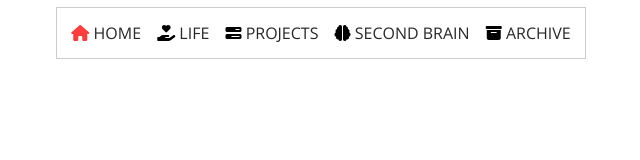
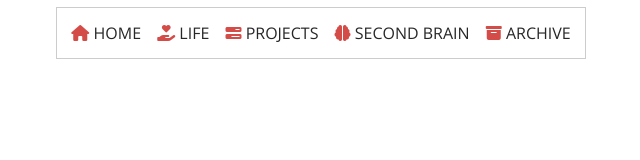
Before and after one commit to nasar7200/notion_navigation, a plain HTML site: page index.html in a window 1280 px wide. Shown: the whole page, without its empty margins (319-959 px from the left). Drawn offline with nearby package versions, Linux system fonts and the light colour scheme.

Commit message:
Update index.html

```diff
--- a/index.html
+++ b/index.html
@@ -58,11 +58,11 @@
 <body>
 
 	<nav class="navMenu  border">
-		<a id="home" onclick="navigate(this.id)" href="#"> <i class="fa-solid fa-house" style="color: #ff3d3d;"></i> Home</a>
-        <a id="life" onclick="navigate(this.id)" href="#"> <i class="fa-solid fa-hand-holding-heart" style="color: #000000;"></i> Life</a>
-        <a id="projects" onclick="navigate(this.id)" href="#"> <i class="fa-solid fa-bars-progress" style="color: #000000;"></i> Projects</a>
-		<a id="second brain" onclick="navigate(this.id)" href="#"> <i class="fa-solid fa-brain" style="color: #000000;"></i> Second Brain</a>
-        <a id="archive" onclick="navigate(this.id)" href="#"> <i class="fa-solid fa-box-archive" style="color: #000000;"></i> Archive</a>
+		<a id="home" onclick="navigate(this.id)" href="#"> <i class="fa-solid fa-house" style="color: #d44c47;"></i> Home</a>
+        <a id="life" onclick="navigate(this.id)" href="#"> <i class="fa-solid fa-hand-holding-heart" style="color: #d44c47;"></i>  Life</a>
+        <a id="projects" onclick="navigate(this.id)" href="#"> <i class="fa-solid fa-bars-progress" style="color: #d44c47;"></i> Projects</a>
+		<a id="second brain" onclick="navigate(this.id)" href="#"> <i class="fa-solid fa-brain" style="color: #d44c47;"></i> Second Brain</a>
+        <a id="archive" onclick="navigate(this.id)" href="#"> <i class="fa-solid fa-box-archive" style="color: #d44c47;"></i> Archive</a>
 
 
 	</nav>
```
